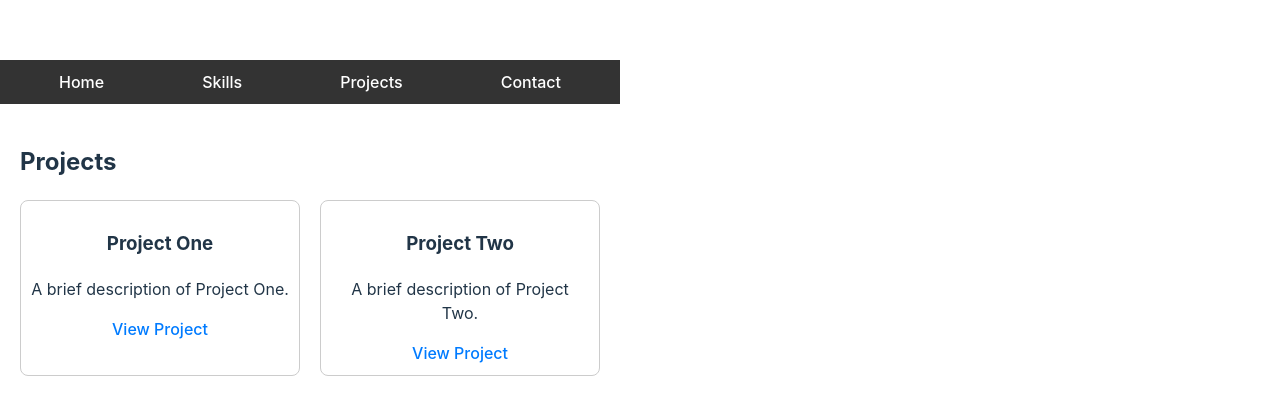
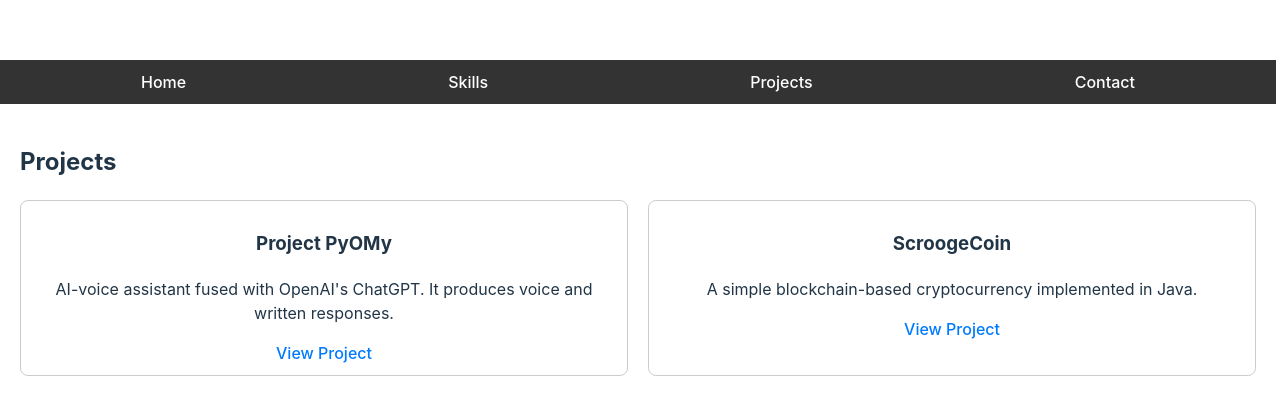
Before and after one commit to Dx-Machina/My-Portfolio, a React (Vite) app: page /projects in a window 1280 px wide. Shown: the part 172-586 px from the top of the page. Built offline with nearby package versions, Linux system fonts and the light colour scheme.

Commit message:
Adjusted App.jsx

```diff
--- a/src/App.jsx
+++ b/src/App.jsx
@@ -2,7 +2,7 @@ import React from 'react';
 import { BrowserRouter as Router, Route, Switch } from 'react-router-dom';
 import Navbar from './components/Navbar';
 import Introduction from './components/Introduction';
-import Skills from './components/Skills';
+import Skills from './components/Navbar';
 import Projects from './components/Projects';
 import Contact from './components/Contact';
 
--- a/src/components/Introduction.jsx
+++ b/src/components/Introduction.jsx
@@ -4,9 +4,9 @@ import './Introduction.css';
 const Introduction = () => {
   return (
     <div className="introduction">
-      <h1>Hello, I'm [Your Name]</h1>
-      <p>Welcome to my personal portfolio. I am a passionate software developer with expertise in [Your Skills].</p>
-      <img src="path/to/your/photo.jpg" alt="Your Name" />
+      <h1>Hello, I'm Youssef Hegazy</h1>
+      <p>Welcome to my personal portfolio. I am a passionate software developer with expertise in C-Family of languages, Blockchain Technology, Web Development, and AI.</p>
+      <img src="path/to/your/photo.jpg" alt="Youssef H" />
     </div>
   );
 };
--- a/src/components/Projects.jsx
+++ b/src/components/Projects.jsx
@@ -3,14 +3,14 @@ import './Projects.css';
 
 const projects = [
   {
-    title: 'Project One',
-    description: 'A brief description of Project One.',
-    link: 'https://github.com/yourusername/project-one',
+    title: 'Project PyOMy',
+    description: "AI-voice assistant fused with OpenAI's ChatGPT. It produces voice and written responses.",
+    link: 'https://github.com/Dx-Machina/PyOMy',
   },
   {
-    title: 'Project Two',
-    description: 'A brief description of Project Two.',
-    link: 'https://github.com/yourusername/project-two',
+    title: 'ScroogeCoin',
+    description: 'A simple blockchain-based cryptocurrency implemented in Java. ',
+    link: 'https://github.com/Dx-Machina/ScroogeCoin',
   },
   // Add more projects as needed
 ];
--- a/src/components/Skills.jsx
+++ b/src/components/Skills.jsx
@@ -5,6 +5,17 @@ const skills = [
   { name: 'JavaScript', level: 'Advanced' },
   { name: 'React', level: 'Advanced' },
   { name: 'Node.js', level: 'Intermediate' },
+  { name: 'Python', level: 'Advanced' },
+  { name: 'Java', level: 'Advanced' },
+  { name: 'C++', level: 'Advanced' },
+  { name: 'Blockchain', level: 'Intermediate' },
+  { name: 'FE Web Development', level: 'Advanced' },
+  { name: 'AI', level: 'Intermediate' },
+  { name: 'Databases', level: 'Intermediate'},
+  { name: 'Data Structures', level: 'Advanced' },
+  { name: 'Algorithms', level: 'Advanced' },
+  { name: 'Computer Communications', level: 'Advanced'}
+
   // Add more skills as needed
 ];
 
```
